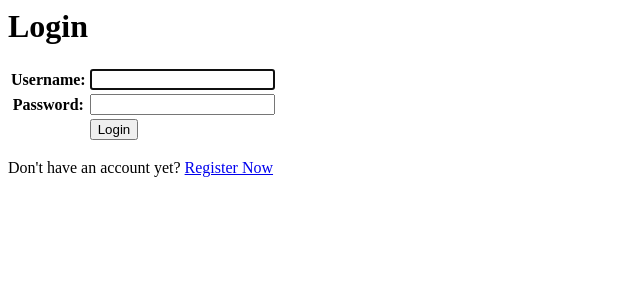
After one commit to Gerrybp12/football-shop, a Django app: page /login/ in a window 1280 px wide. The commit adds this page. Shown: the top 300 px of the page, without its empty margins (0-640 px from the left). Run offline with Django 5.2, Linux system fonts and the light colour scheme.

Commit message:
pengumpulan tugas 4

```diff
--- a/main/models.py
+++ b/main/models.py
@@ -1,9 +1,11 @@
 import uuid
 from django.db import models
+from django.contrib.auth.models import User
 
 # Create your models here.
 class Product(models.Model):
     id = models.UUIDField(primary_key=True, default=uuid.uuid4, editable=False)
+    user = models.ForeignKey(User, on_delete=models.CASCADE, null=True)
     name = models.CharField(max_length=255)
     price = models.IntegerField()
     description = models.TextField()
--- /dev/null
+++ b/main/templates/login.html
@@ -0,0 +1,23 @@
+<div class="login">
+  <h1>Login</h1>
+
+  <form method="POST" action="">
+    {% csrf_token %}
+    <table>
+      {{ form.as_table }}
+      <tr>
+        <td></td>
+        <td><input class="btn login_btn" type="submit" value="Login" /></td>
+      </tr>
+    </table>
+  </form>
+
+  {% if messages %}
+  <ul>
+    {% for message in messages %}
+    <li>{{ message }}</li>
+    {% endfor %}
+  </ul>
+  {% endif %} Don't have an account yet?
+  <a href="{% url 'main:register' %}">Register Now</a>
+</div>
--- a/main/urls.py
+++ b/main/urls.py
@@ -1,5 +1,5 @@
 from django.urls import path
-from main.views import show_main, create_product, show_product, show_xml, show_json, show_xml_by_id, show_json_by_id
+from main.views import show_main, create_product, show_product, show_xml, show_json, show_xml_by_id, show_json_by_id, register, login_user, logout_user
 
 app_name = 'main'
 
@@ -11,4 +11,7 @@ urlpatterns = [
     path('json/', show_json, name='show_json'),
     path('xml/<str:product_id>/', show_xml_by_id, name='show_xml_by_id'),
     path('json/<str:product_id>/', show_json_by_id, name='show_json_by_id'),
+    path('register/', register, name='register'),
+    path('login/', login_user, name='login'),
+    path('logout/', logout_user, name='logout'),
 ]
--- a/main/views.py
+++ b/main/views.py
@@ -1,3 +1,10 @@
+import datetime
+from django.http import HttpResponseRedirect
+from django.urls import reverse
+from django.contrib.auth.forms import UserCreationForm, AuthenticationForm
+from django.contrib.auth import authenticate, login, logout
+from django.contrib import messages
+from django.contrib.auth.decorators import login_required
 from django.http import HttpResponse
 from django.core import serializers
 from django.shortcuts import render, redirect, get_object_or_404
@@ -6,13 +13,21 @@ from main.forms import ProductForm
 
 
 # Create your views here.
+@login_required(login_url='/login')
 def show_main(request):
-    product_list = Product.objects.all()
+    filter_type = request.GET.get("filter", "all")  # default 'all'
+
+    if filter_type == "all":
+        product_list = Product.objects.all()
+    else:
+        product_list = Product.objects.filter(user=request.user)
+
     context = {
-        'nama_aplikasi' : 'alobs',
-        'name': 'Gerry Bima Putra',
-        'class': 'PBP E',
-        'product_list' : product_list
+        'npm': '240123456',
+        'name': request.user.username,
+        'class': 'PBP A',
+        'product_list': product_list,
+        'last_login': request.COOKIES.get('last_login', 'Never')
     }
 
     return render(request, "main.html", context)
@@ -20,13 +35,19 @@ def show_main(request):
 def create_product(request):
     form = ProductForm(request.POST or None)
 
-    if form.is_valid() and request.method == "POST":
-        form.save()
+    if form.is_valid() and request.method == 'POST':
+        product_entry = form.save(commit = False)
+        product_entry.user = request.user
+        product_entry.save()
         return redirect('main:show_main')
 
-    context = {'form': form}
+    context = {
+        'form': form
+    }
+
     return render(request, "create_product.html", context)
 
+@login_required(login_url='/login')
 def show_product(request, id):
     product = get_object_or_404(Product, pk=id)
 
@@ -62,3 +83,36 @@ def show_json_by_id(request, product_id):
        return HttpResponse(json_data, content_type="application/json")
    except Product.DoesNotExist:
        return HttpResponse(status=404)
+
+def register(request):
+    form = UserCreationForm()
+
+    if request.method == "POST":
+        form = UserCreationForm(request.POST)
+        if form.is_valid():
+            form.save()
+            messages.success(request, 'Your account has been successfully created!')
+            return redirect('main:login')
+    context = {'form':form}
+    return render(request, 'register.html', context)
+
+def login_user(request):
+   if request.method == 'POST':
+      form = AuthenticationForm(data=request.POST)
+
+      if form.is_valid():
+        user = form.get_user()
+        login(request, user)
+        response = HttpResponseRedirect(reverse("main:show_main"))
+        response.set_cookie('last_login', str(datetime.datetime.now()))
+        return response
+   else:
+      form = AuthenticationForm(request)
+   context = {'form': form}
+   return render(request, 'login.html', context)
+
+def logout_user(request):
+    logout(request)
+    response = HttpResponseRedirect(reverse('main:login'))
+    response.delete_cookie('last_login')
+    return response
```
Also changed, not shown: main/templates/main.html (+11 -0 lines), main/templates/product_detail.html (+7 -0 lines), main/templates/register.html (added, +22 -0 lines), README.md, main/migrations/0002_product_user.py (added).
